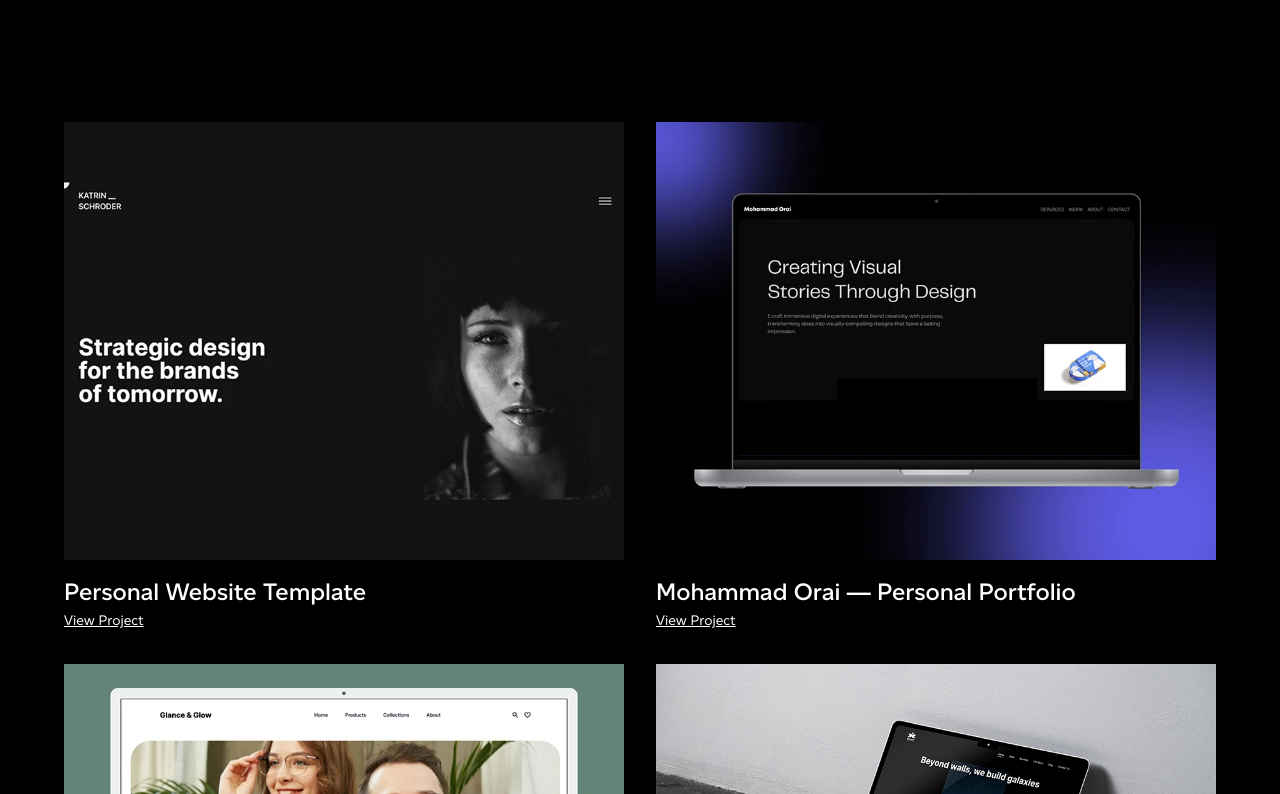
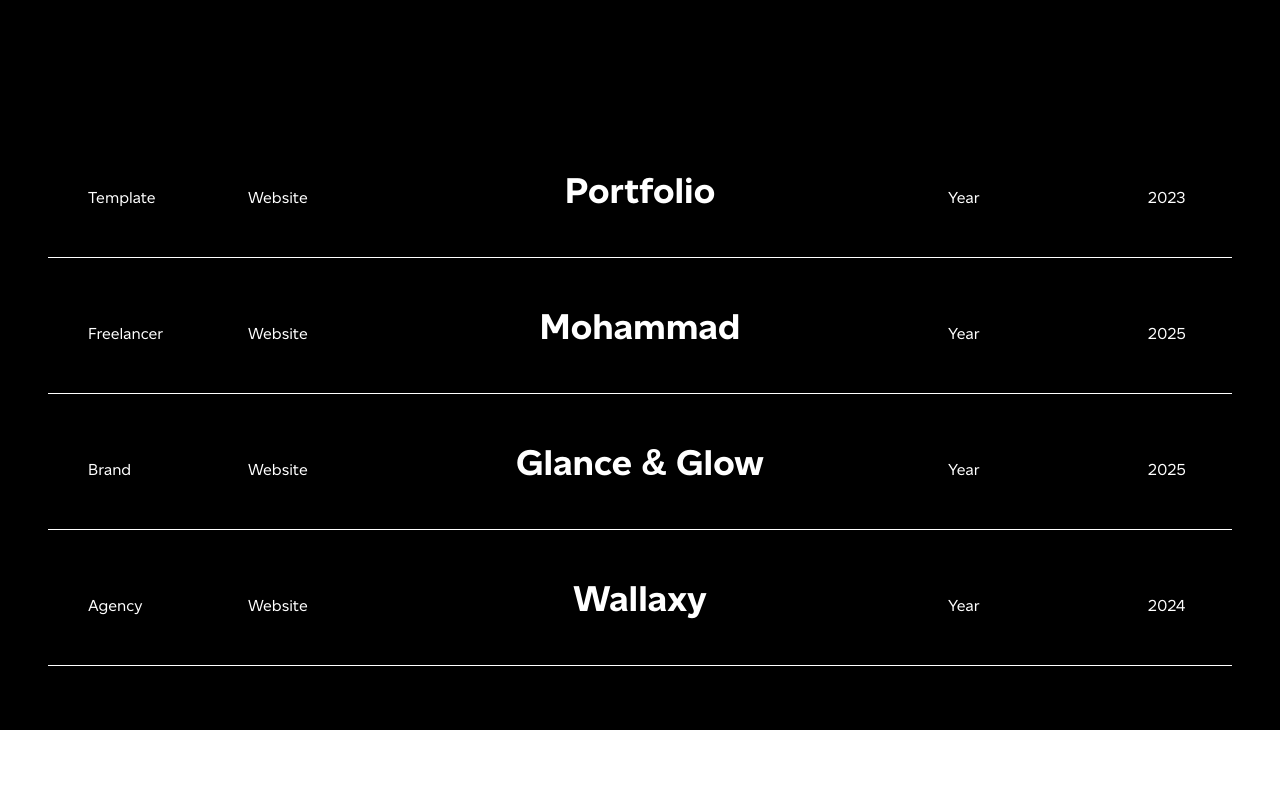
Before and after one commit to alilotfidev/my-new-website, a Next.js app: page / in a window 1280 px wide. Shown: the part 1486-2280 px from the top of the page. Built offline with nearby package versions, Linux system fonts and the light colour scheme.

Commit message:
new projects section

```diff
--- a/components/LoadingScreen.js
+++ b/components/LoadingScreen.js
@@ -2,7 +2,7 @@
 import { useEffect, useRef, useState } from "react";
 import { gsap } from "gsap";
 
-const LoadingScreen = ({ duration = 3.5 }) => {
+const LoadingScreen = ({ duration = 0.5 }) => {
   const counterRef = useRef(null);
   const loaderRef = useRef(null);
   const [isLoaded, setIsLoaded] = useState(false);
--- a/components/WorkExperience.js
+++ b/components/WorkExperience.js
@@ -3,7 +3,7 @@ import TextReveal from "./animation/TextReveal";
 
 export default function WorkExperience() {
   return (
-    <div className="work-experience bg-white p-4 sm:p-6 md:p-8 lg:p-10 mt-20 relative ">
+    <div className="work-experience bg-white p-4 sm:p-6 md:p-8 lg:p-10 mt-20 relative">
       <h2 className="sm:text-6xl text-8xl font-bold">
         <TextReveal triggerOnScroll={true}>Where have I worked?</TextReveal>
       </h2>
--- a/components/WorkItem.js
+++ b/components/WorkItem.js
@@ -1,23 +1,183 @@
+"use client";
 import Image from "next/image";
 import Link from "next/link";
+import gsap from "gsap";
+import { useRef, useState, useEffect } from "react";
+import { useGSAP } from "@gsap/react";
+
+gsap.registerPlugin(useGSAP);
 
 export default function WorkItem({ work }) {
-  const { name, link, image } = work;
+  const { name, type, link, image, year } = work;
+
+  const itemRef = useRef(null);
+  const bgRef = useRef(null);
+  const textRefs = useRef([]);
+  const hoverImgRef = useRef(null);
+  const iconRef = useRef(null);
+
+  const [currentImage, setCurrentImage] = useState("");
+  const [isDesktop, setIsDesktop] = useState(false);
+
+  // Detect screen size
+  useEffect(() => {
+    const handleResize = () => setIsDesktop(window.innerWidth >= 1024);
+    handleResize();
+    window.addEventListener("resize", handleResize);
+    return () => window.removeEventListener("resize", handleResize);
+  }, []);
+
+  // GSAP timeline for hover animations
+  useGSAP(() => {
+    const item = itemRef.current;
+    const bg = bgRef.current;
+    const texts = textRefs.current;
+    const hoverImg = hoverImgRef.current;
+
+    if (!item || !bg || !hoverImg) return;
+
+    const tl = gsap.timeline({ paused: true });
+
+    tl.to(bg, { height: "100%", duration: 0.6, ease: "circ.out" })
+      .to(texts, { color: "#000", duration: 0.6, ease: "circ.out" }, "<0.1")
+      .to(
+        iconRef.current,
+        { opacity: 1, rotate: -12, duration: 0.6, ease: "circ.out" },
+        "<0.1"
+      );
+
+    // Only animate floating image on desktop
+    if (isDesktop) {
+      tl.to(hoverImg, { opacity: 1, duration: 0.6, ease: "circ.out" }, "<0.1");
+    }
+
+    item.addEventListener("mouseenter", () => {
+      setCurrentImage(`/images/work/${image}`);
+      tl.play();
+    });
+    item.addEventListener("mouseleave", () => tl.reverse());
+
+    return () => {
+      item.removeEventListener("mouseenter", () => tl.play());
+      item.removeEventListener("mouseleave", () => tl.reverse());
+    };
+  }, [isDesktop]);
+
+  // --------- Lagging floating image effect (desktop only) ---------
+  useEffect(() => {
+    if (!isDesktop) return;
+
+    const hoverImg = hoverImgRef.current;
+    if (!hoverImg) return;
+
+    const pos = { x: 0, y: 0 };
+    const mouse = { x: 0, y: 0 };
+
+    const qx = gsap.quickSetter(hoverImg, "x", "px");
+    const qy = gsap.quickSetter(hoverImg, "y", "px");
+
+    const handleMouseMove = (e) => {
+      mouse.x = e.clientX + 20;
+      mouse.y = e.clientY + 20;
+    };
+
+    const animate = () => {
+      pos.x += (mouse.x - pos.x) * 0.15;
+      pos.y += (mouse.y - pos.y) * 0.15;
+      qx(pos.x);
+      qy(pos.y);
+      requestAnimationFrame(animate);
+    };
+
+    document.addEventListener("mousemove", handleMouseMove);
+    animate();
+
+    return () => document.removeEventListener("mousemove", handleMouseMove);
+  }, [isDesktop]);
 
   return (
-    <div className="work-item">
-      <Image
-        src={`/images/work/${image}`}
-        alt="Work Image"
-        width={600}
-        height={600}
-      />
-      <div className="description mt-3 sm:mt-4">
-        <h3 className="text-lg sm:text-xl md:text-2xl font-semibold">{name}</h3>
-        <Link href={link} className="text-sm underline">
-          View Project
+    <>
+      {/* Floating project image only on desktop */}
+      {isDesktop && (
+        <div
+          ref={hoverImgRef}
+          className="pointer-events-none fixed top-0 left-0 w-64 h-40 overflow-hidden z-50 opacity-0 rounded-xs"
+        >
+          {currentImage && (
+            <Image
+              src={currentImage}
+              alt={name}
+              width={256}
+              height={160}
+              className="w-full h-full object-cover"
+            />
+          )}
+        </div>
+      )}
+
+      <div
+        ref={itemRef}
+        className="work-item w-full relative overflow-hidden cursor-pointer group"
+      >
+        <Link href={link}>
+          <div className="w-full grid grid-cols-12 items-end gap-4 py-12">
+            {/* Sliding white background */}
+            <div
+              ref={bgRef}
+              className="absolute bottom-0 left-0 w-full h-0 bg-white z-0"
+            ></div>
+
+            {/* Content */}
+            <span
+              ref={(el) => (textRefs.current[0] = el)}
+              className="z-10 text-white pl-10"
+            >
+              {type}
+            </span>
+            <span
+              ref={(el) => (textRefs.current[1] = el)}
+              className="col-start-3 z-10 text-white"
+            >
+              Website
+            </span>
+
+            <div className="title col-span-6 text-center z-10">
+              <h3
+                ref={(el) => (textRefs.current[2] = el)}
+                className="text-2xl sm:text-3xl md:text-4xl font-bold text-white"
+              >
+                {name}
+              </h3>
+            </div>
+
+            {/* "Year" label */}
+            <span
+              ref={(el) => (textRefs.current[3] = el)}
+              className="z-10 text-white"
+            >
+              Year
+            </span>
+
+            {/* Year value and arrow */}
+            <span
+              ref={(el) => (textRefs.current[4] = el)}
+              className="col-start-12 z-10 text-white flex items-center gap-2"
+            >
+              <span className="group-hover:hidden">{year}</span>
+              <Image
+                ref={iconRef}
+                src="/images/icons/arrow_blue.svg"
+                alt="Arrow Icon"
+                width={32}
+                height={32}
+                className="rotate-12 group-hover:inline-block hidden"
+              />
+            </span>
+
+            <div className="line w-full h-[1px] bg-white absolute bottom-0 left-0 z-10"></div>
+          </div>
         </Link>
       </div>
-    </div>
+    </>
   );
 }
--- /dev/null
+++ b/components/WorkItemMobile.js
@@ -0,0 +1,30 @@
+"use client";
+import Image from "next/image";
+import Link from "next/link";
+import gsap from "gsap";
+import { useRef, useState, useEffect } from "react";
+import { useGSAP } from "@gsap/react";
+
+gsap.registerPlugin(useGSAP);
+
+export default function WorkItem({ work }) {
+  const { name, type, link, image, year } = work;
+
+  return (
+    <div className="relative p-4 sm:p-6 md:p-8 lg:p-10 flex flex-col gap-6 lg:gap-10 overflow-hidden group">
+      <div className="heading flex justify-between items-center">
+        <h3 className="text-4xl">{name}</h3>
+        <Link href={link}>View Project</Link>
+      </div>
+      <div className="relative w-full min-h-[400px]">
+        <Image
+          src={`/images/work/${image}`}
+          alt={name}
+          fill
+          className="object-cover"
+        />
+      </div>
+      <div className="line w-full h-[1px] bg-white absolute bottom-0 left-0 z-10 group-last:hidden"></div>
+    </div>
+  );
+}
--- a/components/WorkList.js
+++ b/components/WorkList.js
@@ -1,38 +1,63 @@
+"use client";
+
+import { useState, useEffect } from "react";
 import WorkItem from "./WorkItem";
+import WorkItemMobile from "./WorkItemMobile";
 
 const worksData = [
   {
     id: "1",
-    name: "Personal Website Template",
+    name: "Portfolio",
+    type: "Template",
     link: "https://www.behance.net/gallery/230709501/Personal-Website-Template",
     image: "1.webp",
+    year: "2023",
   },
   {
     id: "2",
-    name: "Mohammad Orai — Personal Portfolio",
+    name: "Mohammad",
+    type: "Freelancer",
     link: "https://www.behance.net/gallery/230637785/Mohammad-Orai-Personal-Portfolio-Website",
     image: "3.webp",
+    year: "2025",
   },
   {
     id: "3",
-    name: "Glance & Glow – Optical Shop Website",
+    name: "Glance & Glow",
+    type: "Brand",
     link: "https://www.behance.net/gallery/230711991/Glance-Glow-Optical-Shop-Website",
     image: "2.webp",
+    year: "2025",
   },
   {
     id: "4",
-    name: "Wallaxy Studio – Creative Agency Website",
+    name: "Wallaxy",
+    type: "Agency",
     link: "https://wallaxy-studio.vercel.app",
     image: "4.jpg",
+    year: "2024",
   },
 ];
 
 export default function WorkList() {
+  const [isDesktop, setIsDesktop] = useState(true);
+
+  useEffect(() => {
+    const handleResize = () => setIsDesktop(window.innerWidth >= 1024);
+    handleResize(); // set initial value
+    window.addEventListener("resize", handleResize);
+    return () => window.removeEventListener("resize", handleResize);
+  }, []);
+
   return (
-    <div className="grid grid-cols-1 md:grid-cols-2 gap-6 md:gap-8 mt-16 md:mt-28">
-      {worksData.map((work, index) => (
-        <WorkItem key={index} work={work} />
-      ))}
+    <div className="flex flex-col mt-16 md:mt-28">
+      {worksData.map((work, index) =>
+        isDesktop ? (
+          <WorkItem key={index} work={work} />
+        ) : (
+          <WorkItemMobile key={index} work={work} />
+        )
+      )}
     </div>
   );
 }
--- a/components/WorkSection.js
+++ b/components/WorkSection.js
@@ -3,7 +3,7 @@ import WorkList from "./WorkList";
 
 export default function WorkSection() {
   return (
-    <section className="work-section bg-black text-white p-4 sm:p-8 md:p-12 lg:p-16">
+    <section className="work-section bg-black text-white p-4 sm:p-8 md:p-12 lg:py-16">
       <div className="text min-h-[40vh] mt-20" id="about">
         <p className="text-xl sm:text-2xl font-light max-w-3xl mx-auto">
           <TextReveal triggerOnScroll={true}>
@@ -16,7 +16,7 @@ export default function WorkSection() {
       </div>
       <div className="work" id="work">
         <div className="work-header flex flex-col gap-16">
-          <h2 className="text-5xl sm:text-6xl md:text-7xl lg:text-8xl font-bold">
+          <h2 className="text-5xl sm:text-6xl md:text-7xl lg:text-8xl font-bold lg:mx-10">
             <TextReveal triggerOnScroll={true}>Selected Works /</TextReveal>
           </h2>
         </div>
```
Also changed, not shown: public/images/icons/arrow_blue.svg (added).
